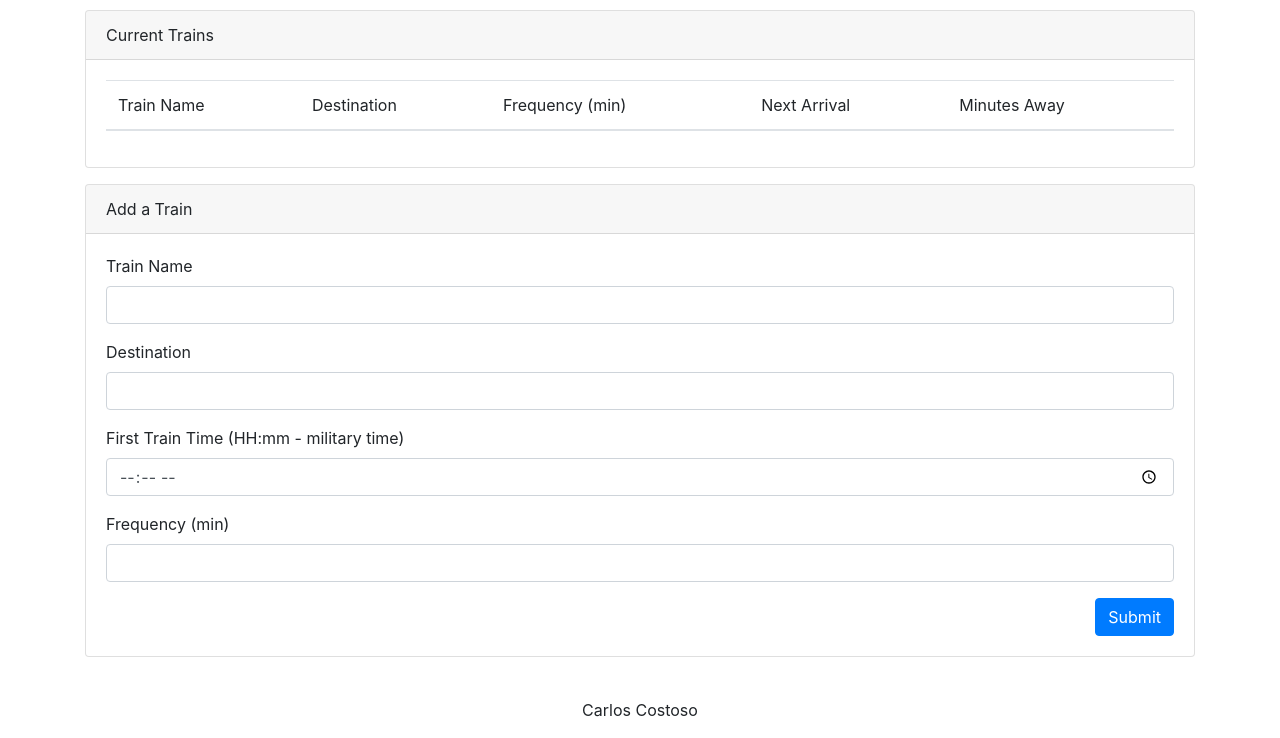
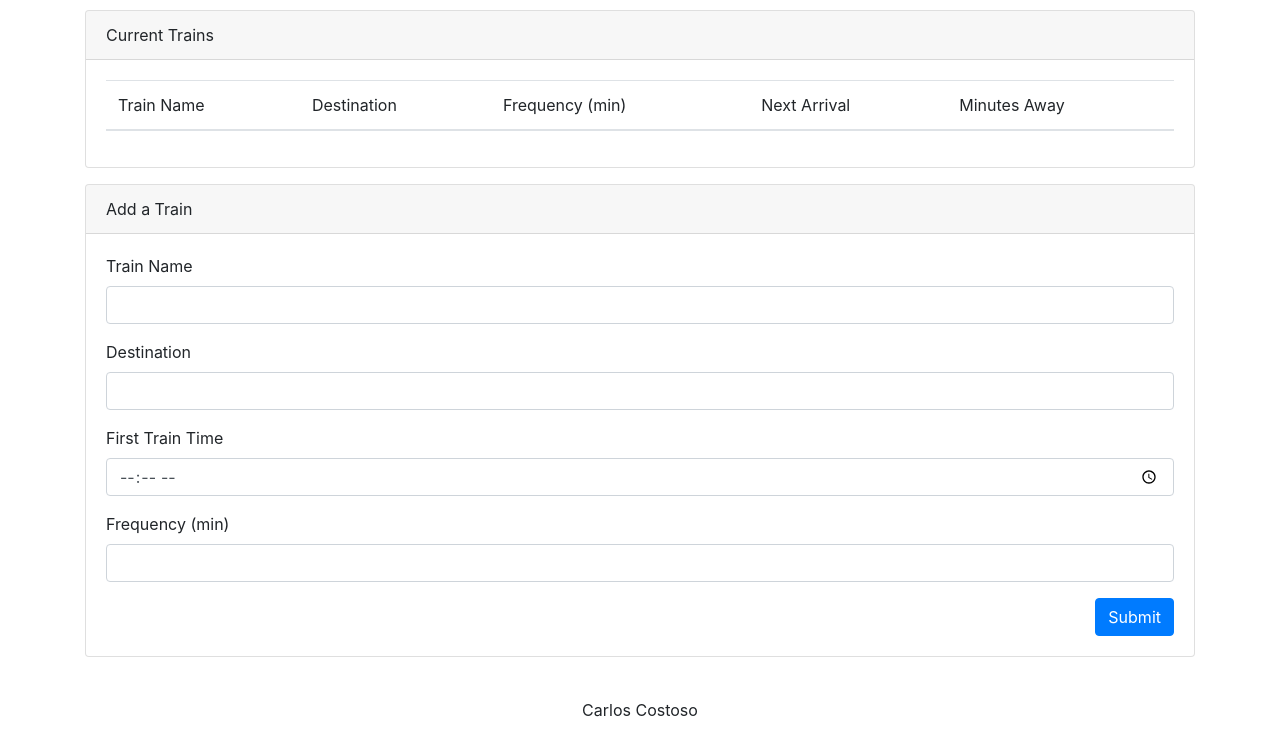
Before and after one commit to ccostoso/Homework7, a plain HTML site: page train/index.html in a window 1280 px wide. Shown: the part 62-800 px from the top of the page. Drawn offline with nearby package versions, Linux system fonts and the light colour scheme; no server answers.

Commit message:
Edited HTML chart

```diff
--- a/train/index.html
+++ b/train/index.html
@@ -55,7 +55,7 @@
                     <input id="dest-input" class="form-control" type="text">
                 </div>
                 <div class="form-group">
-                    <label for="first-input">First Train Time (HH:mm - military time)</label>
+                    <label for="first-input">First Train Time</label>
                     <input id="first-input" class="form-control" type="time">
                 </div>
                 <div class="form-group">
```
